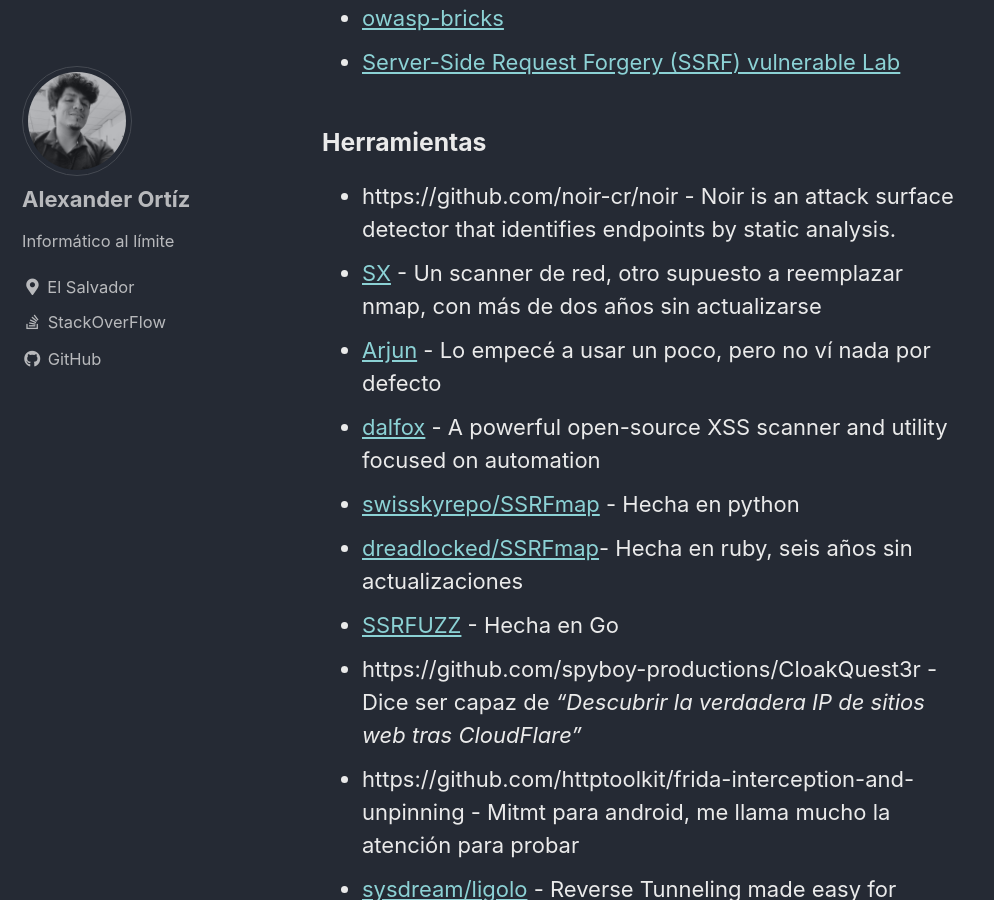
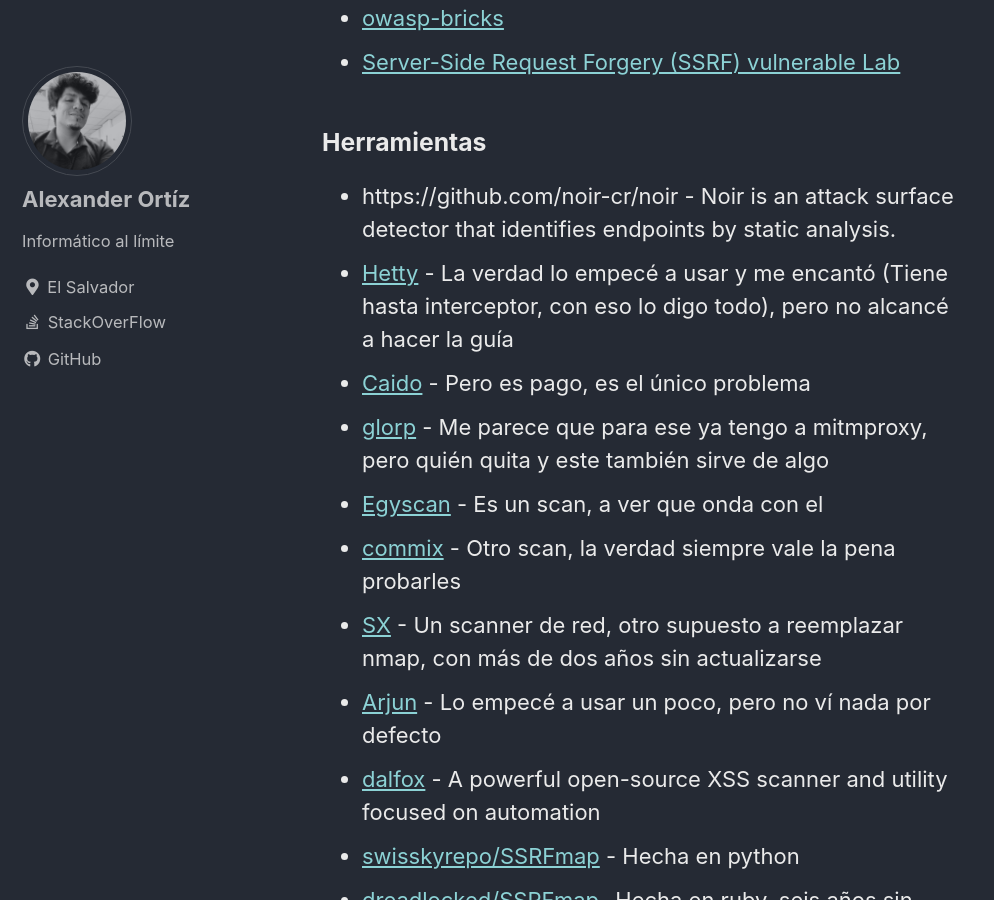
Before and after one commit to VTacius/vtacius.github.io, a Jekyll site: the page built from _pages/todos.md, in a window 1280 px wide and 900 px high, scrolled down 3824 px. Shown: the whole window, without its empty margins (0-994 px from the left). Built offline with Jekyll 4.4.1, drawn with Linux system fonts in a browser that asks for light colours; cached includes are drawn as plain includes.

Commit message:
Algunas agregaciones

```diff
--- a/_pages/todos.md
+++ b/_pages/todos.md
@@ -69,6 +69,11 @@ Deberías probarlas, sobre todo los que están relacionados con AWS S3
 
 ### Herramientas
 * https://github.com/noir-cr/noir - Noir is an attack surface detector that identifies endpoints by static analysis.
+* [Hetty](https://hetty.xyz/docs/) - La verdad lo empecé a usar y me encantó (Tiene hasta interceptor, con eso lo digo todo), pero no alcancé a hacer la guía
+* [Caido](https://github.com/caido/caido) - Pero es pago, es el único problema
+* [glorp](https://github.com/denandz/glorp) - Me parece que para ese ya tengo a mitmproxy, pero quién quita y este también sirve de algo
+* [Egyscan](https://github.com/dragonked2/Egyscan) - Es un scan, a ver que onda con el
+* [commix](https://github.com/commixproject/commix) - Otro scan, la verdad siempre vale la pena probarles
 * [SX](https://github.com/v-byte-cpu/sx) - Un scanner de red, otro supuesto a reemplazar nmap, con más de dos años sin actualizarse
 * [Arjun](https://github.com/s0md3v/Arjun) - Lo empecé a usar un poco, pero no ví nada por defecto
 * [dalfox](https://github.com/hahwul/dalfox) - A powerful open-source XSS scanner and utility focused on automation
```
